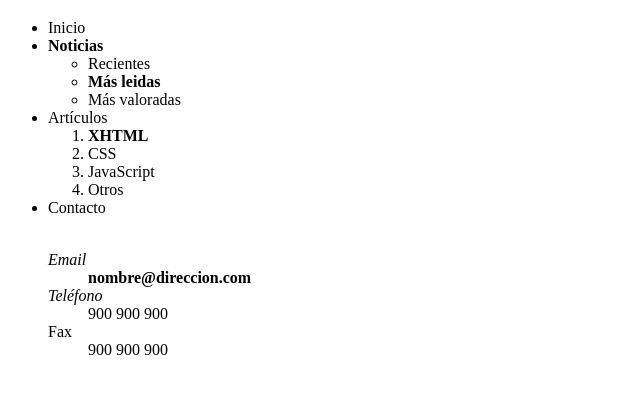
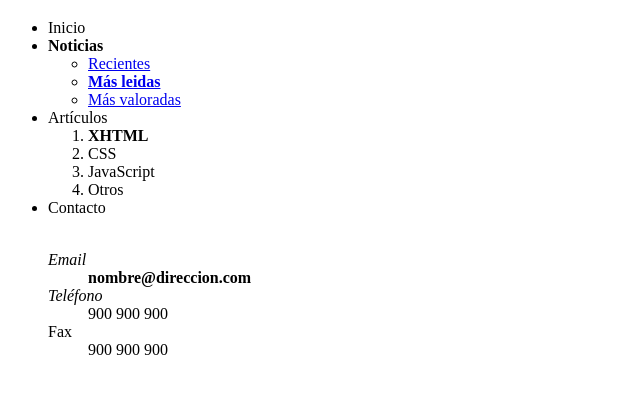
Before and after one commit to joch9077/joch9077.github.io, a plain HTML site: page p1/ex7.html in a window 1280 px wide. Shown: the part 61-454 px from the top of the page, without its empty margins (0-640 px from the left). Drawn offline with Linux system fonts and the light colour scheme.

Commit message:
modified:   p1/ex6.html 	modified:   p1/ex7.html

```diff
--- a/p1/ex7.html
+++ b/p1/ex7.html
@@ -9,9 +9,9 @@
         <li>Inicio</li>
         <li><b>Noticias</b></li>
         <ul>
-            <li><a href="https://elpais.com/ultimas-noticias/"></a>Recientes</li>
-            <li><a href="https://elpais.com/lo-mas-visto/"></a><b>Más leidas</b></li>
-            <li><a href="https://www.vivecampoo.es/ranking/noticias/valoradas.html"></a> Más valoradas</li>
+            <li><a href="https://elpais.com/ultimas-noticias/">Recientes</a></li>
+            <li><a href="https://elpais.com/lo-mas-visto/"><b>Más leidas</b></a></li>
+            <li><a href="https://www.vivecampoo.es/ranking/noticias/valoradas.html">Más valoradas</a></li>
         </ul>
         <li>Artículos</li>
         <ol>
```
Also changed, not shown: p1/ex6.html (+3 -3 lines).
